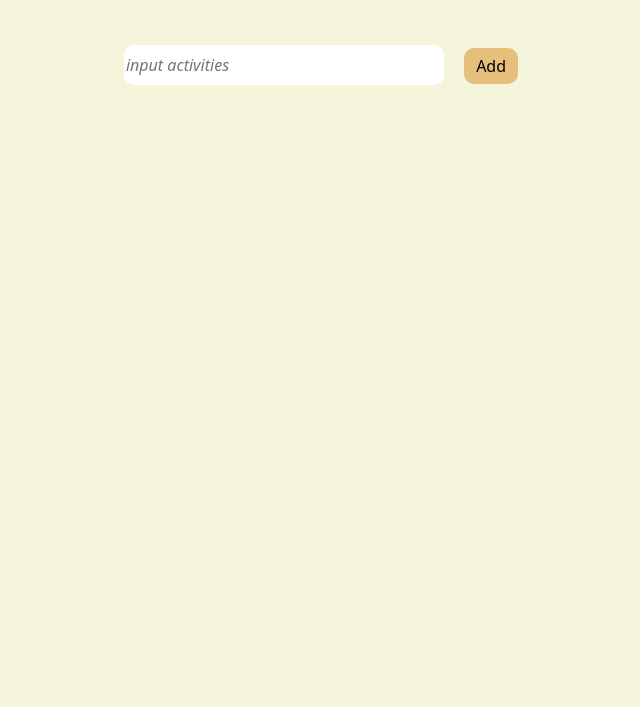
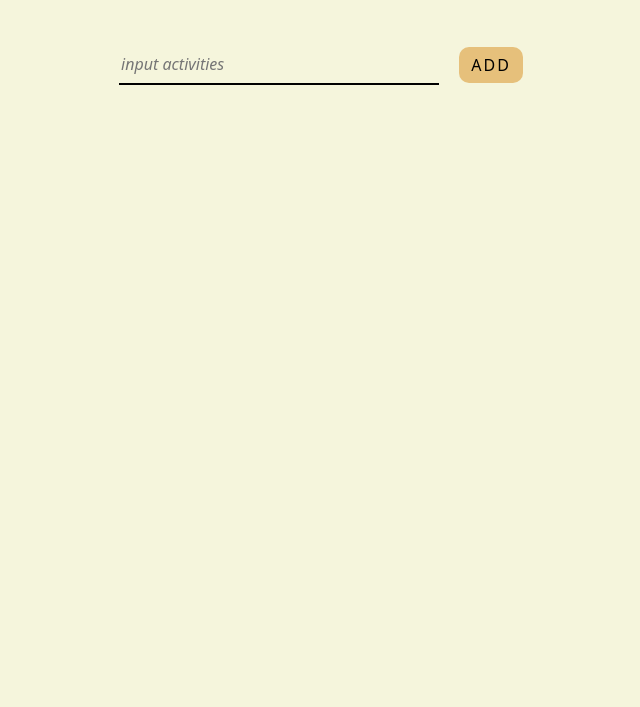
Before and after one commit to lapizjaimejr/11035-2, a plain HTML site: page Lapiz, Jaime - My To-do List/tdl.html in a window 1280 px wide. Shown: the part 93-800 px from the top of the page, without its empty margins (319-959 px from the left). Drawn offline with nearby package versions, Linux system fonts and the light colour scheme.

Commit message:
Final Changes

```diff
--- a/Lapiz, Jaime - My To-do List/style.css
+++ b/Lapiz, Jaime - My To-do List/style.css
@@ -12,8 +12,8 @@ h1 {
 .content {
     margin-top: 5%;
     text-align: center;
-    margin-right: 14%;
-    margin-left: 14%;
+    margin-right: 10%;
+    margin-left: 10%;
 }
 
 input:placeholder-shown {
@@ -21,13 +21,17 @@ input:placeholder-shown {
 }
 
 .content #activity {
-    border-radius: 10px;
     height: 2.5em;
     width: 20em;
     border: none;
+    border: 0;
+    outline: 0;
+    background: transparent;
+    border-bottom: 2px solid black;
 }
 
 .content #add {
+    letter-spacing: 2px;
     margin-left: 1em;
     border-radius: 10px;
     background-color: rgb(230, 192, 123);
@@ -71,7 +75,7 @@ ul li:hover {
 }
 
 ul li.checked {
-    background-color: rgb(180, 176, 176);
+    background-color: rgb(209, 205, 205);
     color: white;
     text-decoration: line-through;
 }
--- a/Lapiz, Jaime - My To-do List/tdl.html
+++ b/Lapiz, Jaime - My To-do List/tdl.html
@@ -22,7 +22,7 @@
 
         <div class="content">
             <input type ="text" id="activity" placeholder="input activities">
-            <button onclick="newElement()" type ="button" class ="btn btn-primary" id="add">Add</button>
+            <button type ="button" class ="btn btn-primary" id="add">ADD</button>
         </div>
     </div>
 
--- a/Lapiz, Jaime - My To-do List/tdl.js
+++ b/Lapiz, Jaime - My To-do List/tdl.js
@@ -14,12 +14,11 @@ function addDelButton(parent) {
 addToList.addEventListener("click", function() {
     var userInput = document.getElementById("activity").value;
     var li = document.createElement("li");
-
     var txt = document.createTextNode(userInput);
     li.appendChild(txt);
 
     if (userInput === "")
-        alert("You have not written in the textfield");
+        alert("You have not written in the textfield.");
     else
         ul.appendChild(li);
 
```
